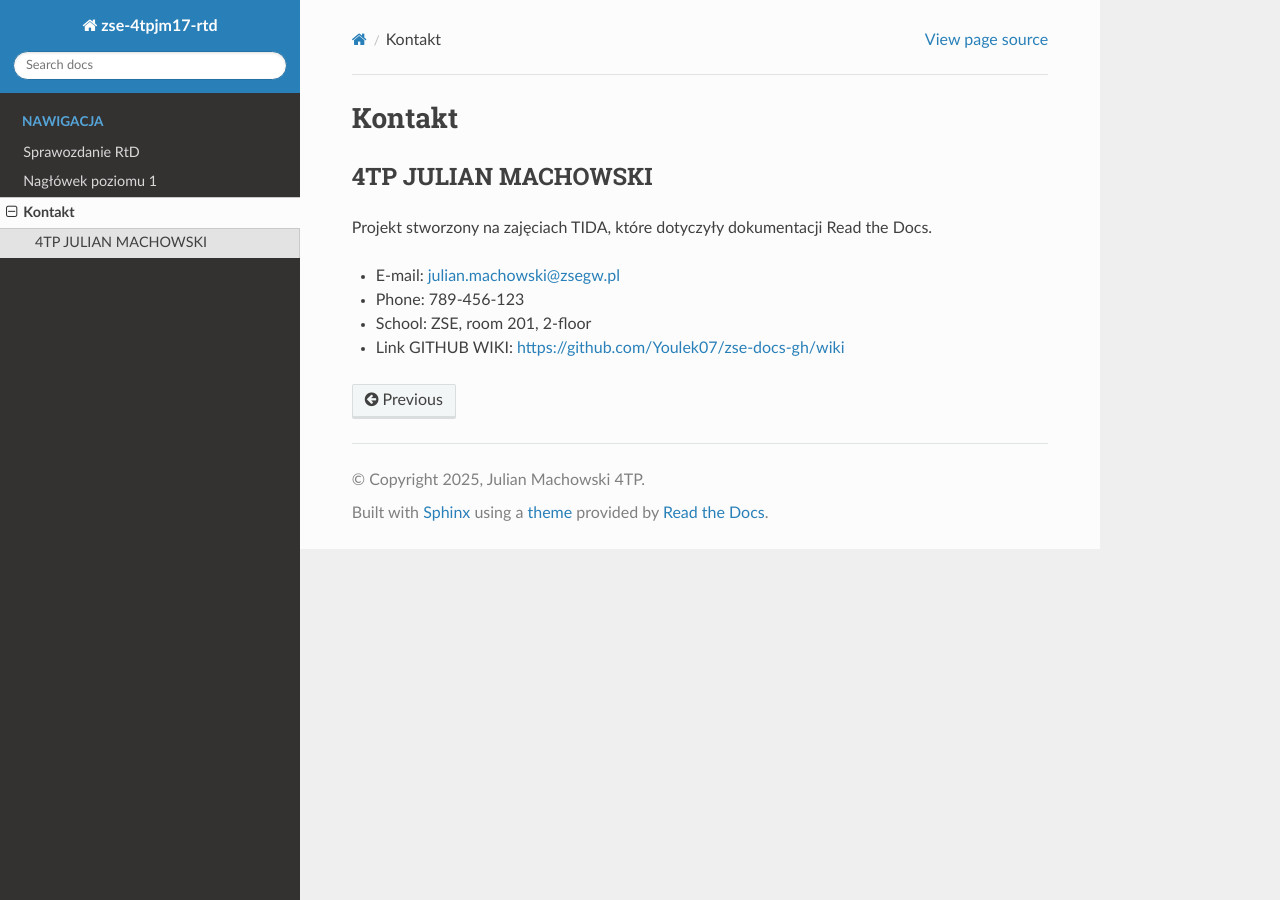
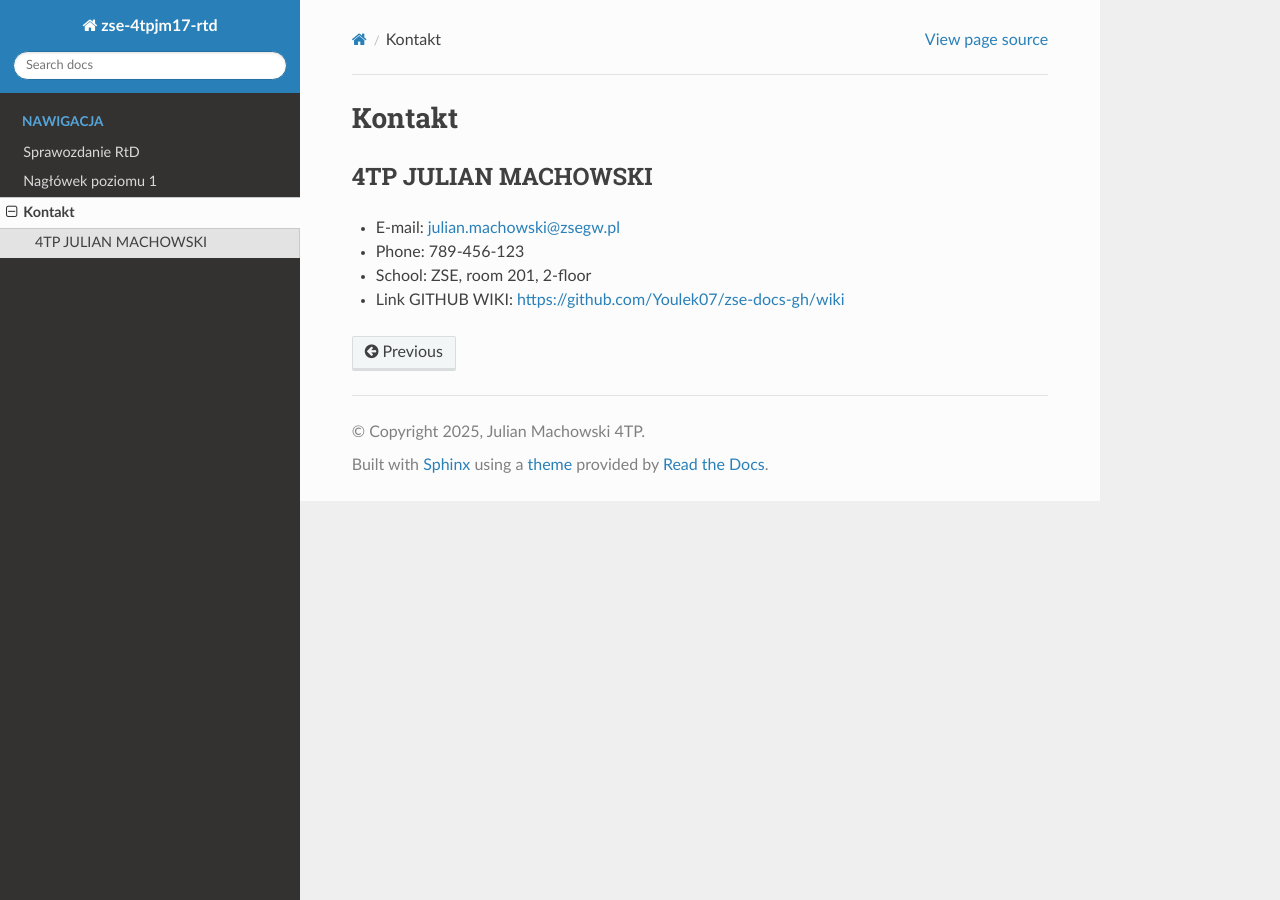
Before and after one commit to Youlek07/zse-4tpjm17-rtd, a Sphinx documentation site: the page built from docs/source/kontakt.rst, in a window 1280 px wide. Built offline with Sphinx 7.4.7 and the Read the Docs theme 3.1.0, drawn with Linux system fonts in a browser that asks for light colours.

Commit message:
Update kontakt.rst

```diff
--- a/docs/source/kontakt.rst
+++ b/docs/source/kontakt.rst
@@ -4,8 +4,6 @@ Kontakt
 4TP JULIAN MACHOWSKI
 -----
 
-Projekt stworzony na zajęciach TIDA, które dotyczyły dokumentacji Read the Docs.
-
 - E-mail: julian.machowski@zsegw.pl
 - Phone: 789-456-123
 - School: ZSE, room 201, 2-floor
```
